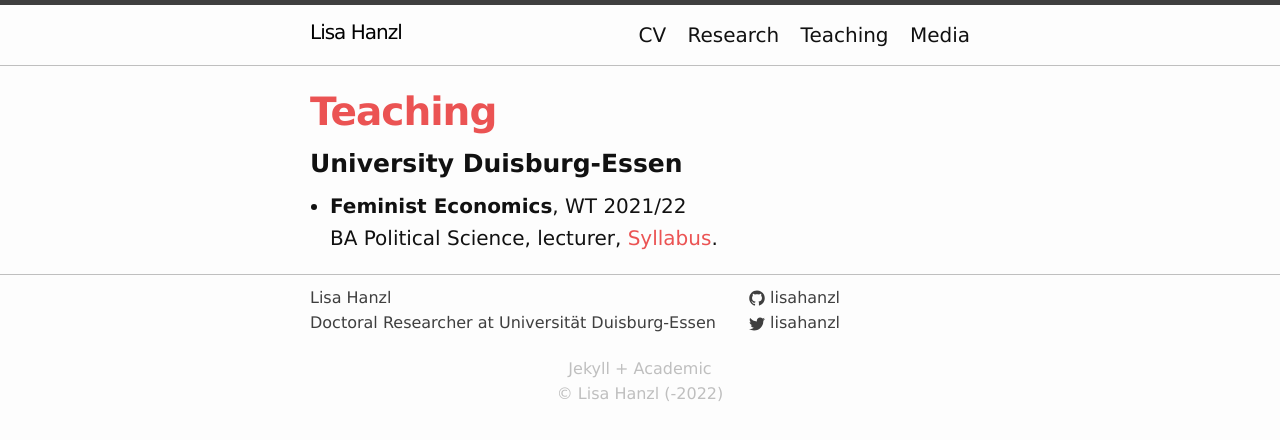
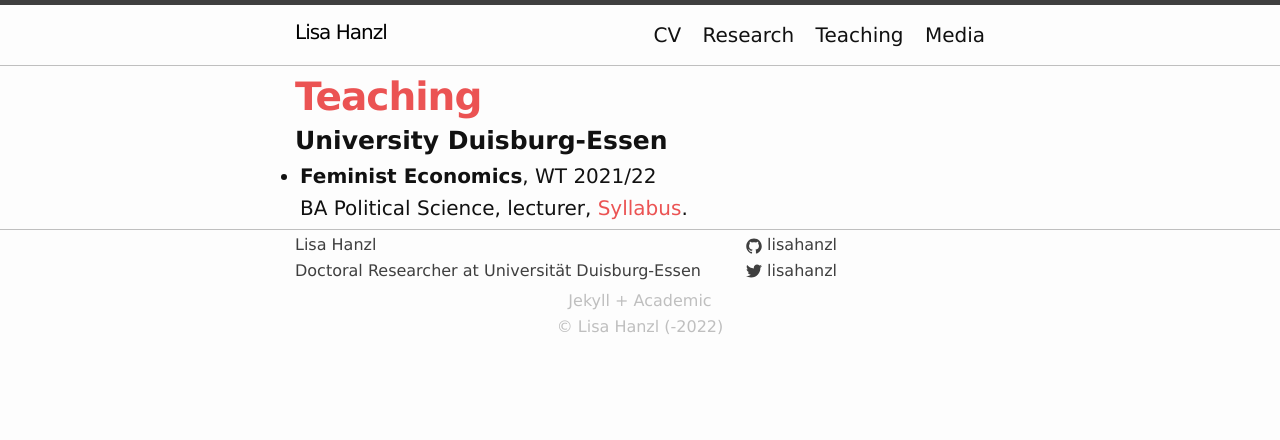
Before and after one commit to lisahanzl/lisahanzl.github.io, a Jekyll site: the page built from 02_teaching.md, in a window 1280 px wide. Shown: the top 440 px of the page. Built offline with Jekyll 4.4.1, drawn with Linux system fonts in a browser that asks for light colours.

Commit message:
edit spacing unit

```diff
--- a/assets/main.scss
+++ b/assets/main.scss
@@ -16,7 +16,7 @@ $base-line-height: 1.5;
 $alt-font-family: "Raleway", Verdana, sans-serif;
 $alt-font-weight: bold;
 
-$spacing-unit:     20px;
+$spacing-unit:     5px;
 
 $text-color:       #111;
 $background-color: #fdfdfd;
```
